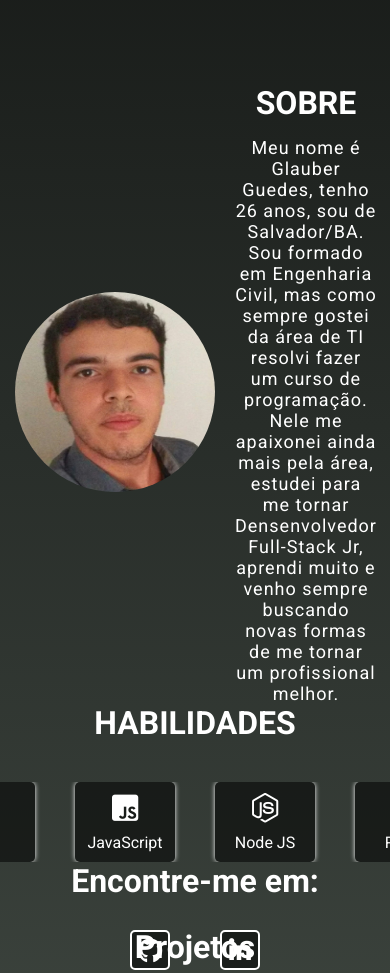
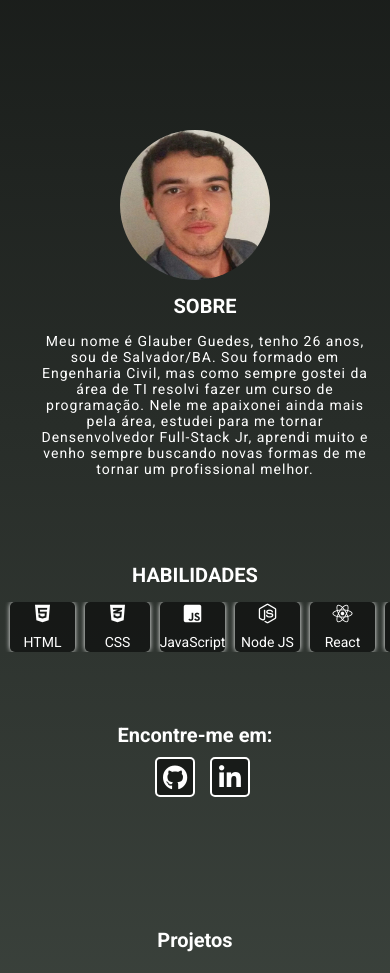
Before and after one commit to GlauberGuedes/Portfolio, a plain HTML site: page index.html in a window 390 px wide. Shown: the part 840-1813 px from the top of the page. Drawn offline with Linux system fonts and the light colour scheme.

Commit message:
ajustado tamanho da pagina 2

```diff
--- a/style.css
+++ b/style.css
@@ -131,7 +131,6 @@ a{
     display: flex;
     gap: 20px;
     justify-content: center;
-    gap: 40px;
 }
 
 .elemento {
@@ -272,7 +271,7 @@ footer {
     }
 }
 
-@media (max-width: 375px) {
+@media (max-width: 412px) {
 
     .nome {
         text-align: center;
@@ -298,6 +297,15 @@ footer {
         text-align: center;
     }
 
+    .sobre-conteudo p {
+        font-size: 14px;
+    }
+
+    .foto img{
+        width: 150px;
+        height: 150px;
+    }
+
     .habilidades-titulo {
         margin-top: 15px;
         margin-bottom: 15px;
@@ -311,7 +319,18 @@ footer {
 
     .elemento {
         margin-left: 10px;
+        height: 50px;
+        min-width: 65px;
     }
+
+    .elemento i {
+        font-size: 20px;
+    }
+
+    .elemento p {
+        font-size: 14px;
+    }
+
     .contato {
         gap: 0;
     }
```
